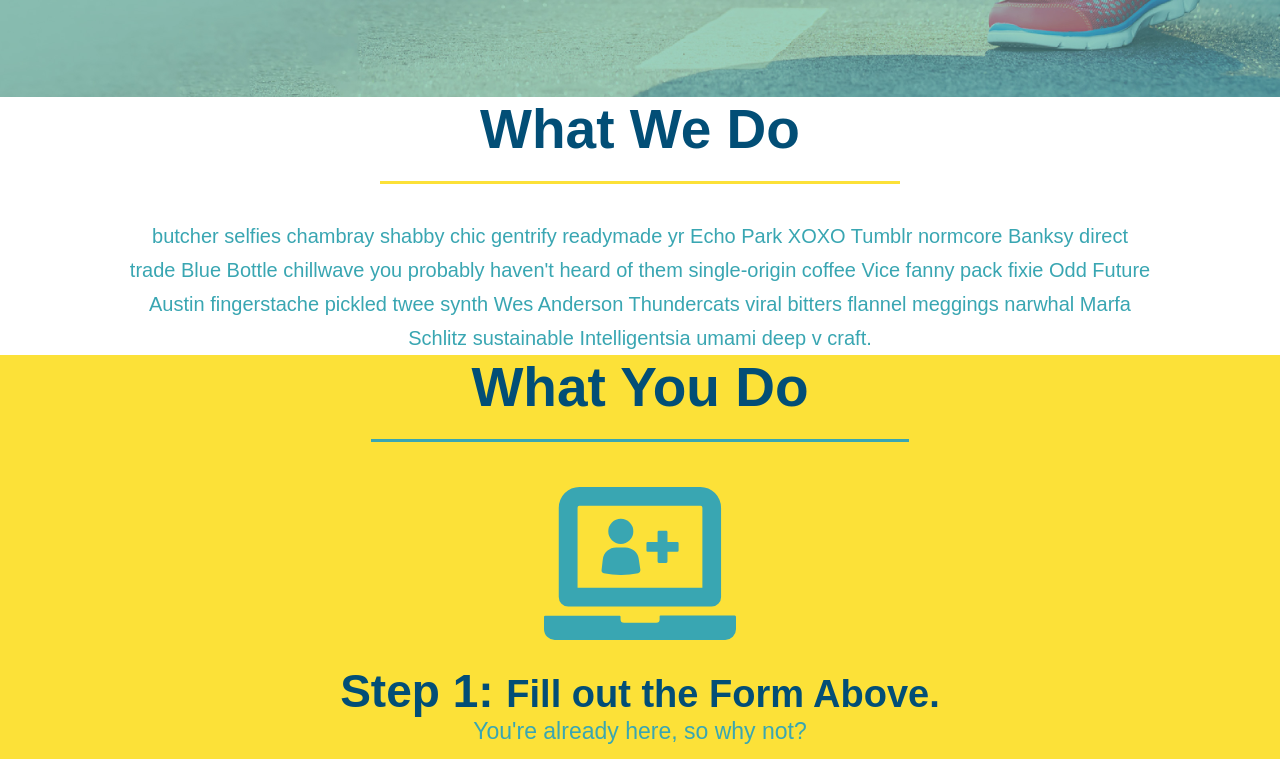
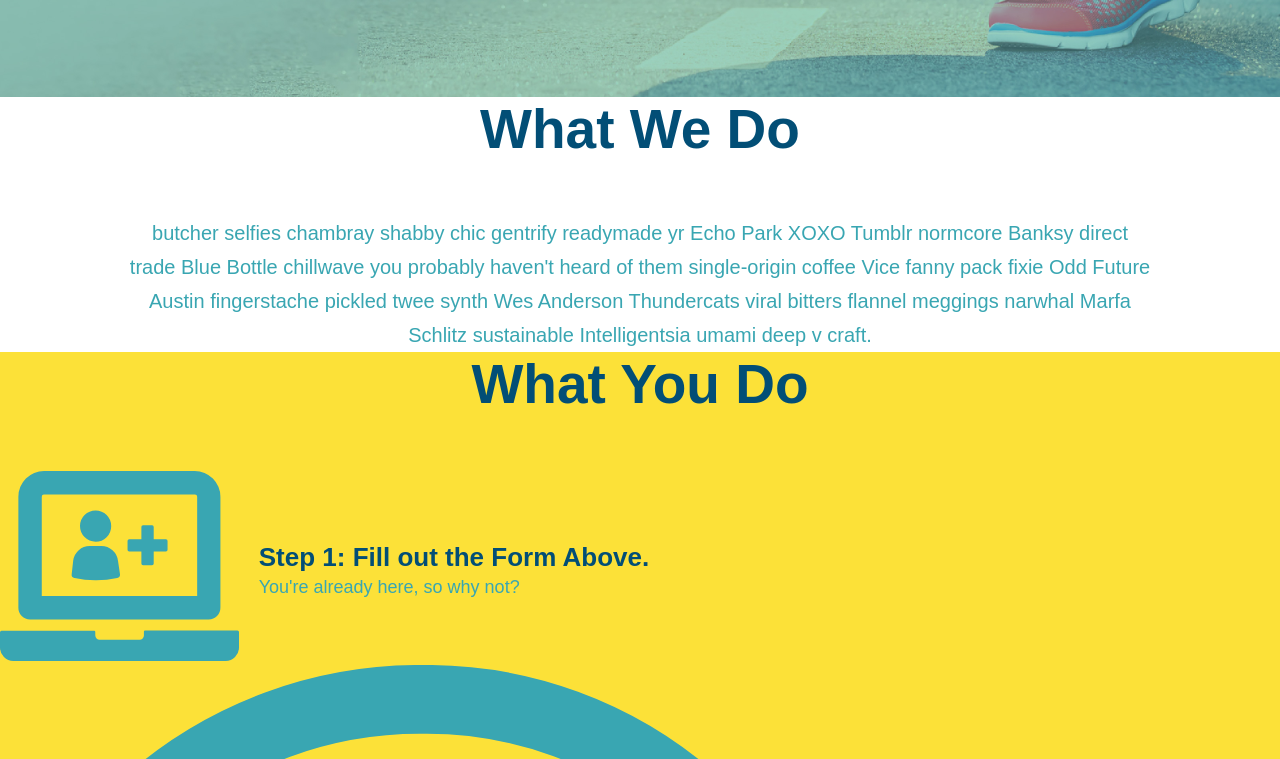
Before and after one commit to elease123/run-buddy, a plain HTML site: page index.html in a window 1280 px wide. Shown: the part 621-1380 px from the top of the page. Drawn offline with Linux system fonts and the light colour scheme.

Commit message:
add flexbox to the steps

```diff
--- a/assets/css/style.css
+++ b/assets/css/style.css
@@ -142,10 +142,6 @@ footer a {
     font-size: 16px;
 }
 
-.intro {
-    text-align: center;
-}
-
 .intro p {
 /* add this alongside your other declarations */
     margin: 0 auto;
@@ -153,16 +149,18 @@ footer a {
     color: #39a6b2;
     width: 80%;
     font-size: 20px;
+    text-align: center;
 }
 
 .section-title {
 /* add this alongside your other declarations */
+    padding-bottom: 20px;
+    text-align: center;
+    margin: 0 auto 35px auto;
+    width: 50%;
     font-size: 55px;
     color: #024e76;
-    margin-bottom: 35px;
-    padding: 0 100px 20px 100px;
-    display: inline-block;
-    border-bottom: 3px solid;
+
 }
 
 .primary-border {
@@ -174,36 +172,48 @@ footer a {
 }
 
 .steps {
-    text-align: center;
-    background: #fce138;
+   background: #fce138;
 }
 
-.steps div {
-    margin-bottom: 80px;
+.step h3{
+    color: #024e76;
+    font-size: 46px;
+    flex: 1 30%;
 }
 
-.steps img {
-    width: 15%;
-    margin: 10px 0;
+.step-info {
+    flex: 2 70%;
+    display: flex;
+    flex-wrap: wrap;
+    align-items: center;
 }
 
-.steps h3{
-    color: #024e76;
-    font-size: 46px;
-    margin-top: 10px;
+.step-img {
+    flex: 1 12%;
+    margin-right: 20px;
 }
 
-.steps p {
-    color: #39a6b2;
-    font-size: 23px;
+.step-img img {
+    max-width: 100%;
 }
 
-.steps span {
-    font-size: 38px;
+.step-text p {
+    color: #39a6b2;
+    font-size: 18px;
+}
+
+.step-text {
+    flex: 12;
+}
+
+.step-text h4 {
+    font-size: 26px;
+    line-height: 1.5;
+    color: #024e76;
 }
 
 .trainers {
-    text-align: center;
+
 }
 
 .trainer {
@@ -251,7 +261,6 @@ footer a {
 
 /* REACH OUT STYLES START */
 .contact {
-    text-align: center;
     background: #024e76;
 }
 
@@ -291,3 +300,7 @@ footer a {
 }
 
 /* REACH OUT STYLES END */
+
+.flex-row {
+    display: flex;
+}
--- a/index.html
+++ b/index.html
@@ -77,13 +77,18 @@
 
 <!--"what we do" section-->
     <section id="what-we-do" class="intro">
+<!--Wrap every h2 with a class of "section-title" in this div!-->
+    <div class="flex-row">
         <h2 class="section-title primary-border">What We Do</h2>
+    </div>
+    <div class="flex-row">
         <p>
             butcher selfies chambray shabby chic gentrify readymade yr Echo Park XOXO Tumblr normcore Banksy direct trade Blue
             Bottle chillwave you probably haven't heard of them single-origin coffee Vice fanny pack fixie Odd Future Austin
             fingerstache pickled twee synth Wes Anderson Thundercats viral bitters flannel meggings narwhal Marfa Schlitz
             sustainable Intelligentsia umami deep v craft.
         </p>
+    </div>
     </section>
 
 <!--"what you do" section-->
@@ -92,27 +97,49 @@
 
     <div>
 <!--insert this img element-->
+        <div class="step">
+            <div class="step-info">
+                <div class="step-img">
                 <img src="./assets/images/step-1.svg" alt="" />
-        <h3>Step 1: <span>Fill out the Form Above.</span></h3>
+                </div>
+        <div class="step-text">
+            <h4>Step 1: <span>Fill out the Form Above.</span></h4>
             <p>You're already here, so why not?</p>
+        </div>
+      </div>
     </div>
 
     <div>
+        <div class="step">
+            <div class="step-info">
+                <div class="step-img">
                 <image src="./assets/images/step-2.svg" alt="" />
             <h3>Step 2: <span>Consult with one of our Trainers.</span></h3>
             <p>Are you here to build muscle, lose weight, or just feel good?</p>
         </div>
+      </div>
+    </div>
 
     <div>
+        <div class="step">
+            <div class="step-info">
+                <div class="step-img">
                 <image src="./assets/images/step-3.svg" alt="" />
             <h3>Step 3: <span>Get Running.</span></h3>
             <p>Hit the ground running (literally) once your trainer lays out your plan.</p>
         </div>
+      </div>
+    </div>
 
     <div>
+        <div class="step">
+            <div class="step-info">
+                <div class="step-img">
                 <image src="./assets/images/step-4.svg" alt="" />
             <h3>Step 4: <span>See Results.</span></h3>
             <p>Bi-weekly check-ins with your trainer will keep you focused.</p>
+        </div>
+      </div>
     </div>
     </section>
 
```
Lines whose indentation alone changed are shown as unchanged.
